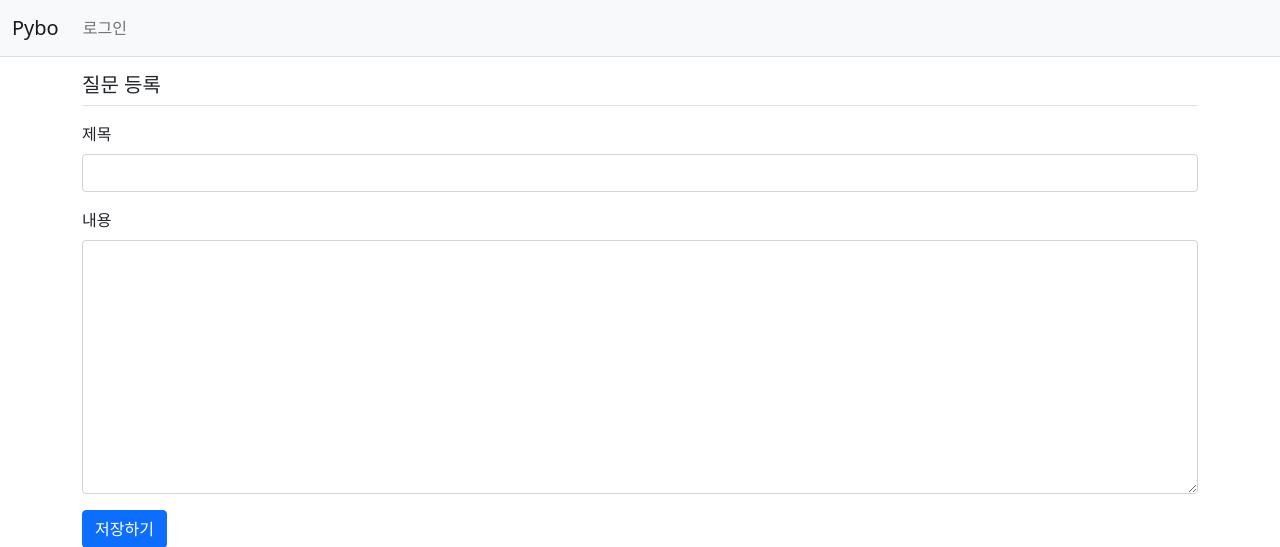
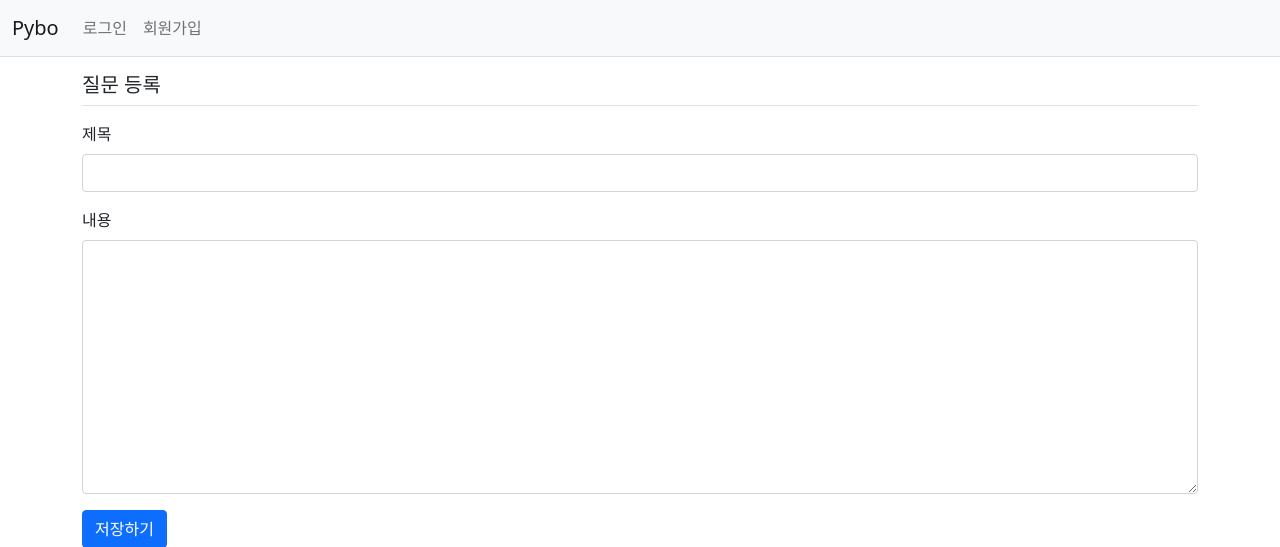
Before and after one commit to LeeHeonWoo1/Django, a Django app: page /pybo/question/create/ in a window 1280 px wide. Shown: the top 547 px of the page. Run offline with Django 4.2, Linux system fonts and the light colour scheme; some libraries are stand-ins or nearby versions.

Commit message:
회원가입 링크 추가

```diff
--- a/projects/web/templates/navbar.html
+++ b/projects/web/templates/navbar.html
@@ -12,13 +12,18 @@
       </button>
       <div class="collapse navbar-collapse" id="navbarSupportedContent">
           <ul class="navbar-nav me-auto mb-2 mb-lg-0">
-              <li class="nav-item">
-                  {% if user.is_authenticated %}
+            <li class="nav-item">
+                {% if user.is_authenticated %}
                     <a class="nav-link" href="{% url 'common:logout' %}"> {{user.username}} (로그아웃) </a>
-                  {% else %}
+                {% else %}
                     <a class="nav-link" href="{% url 'common:login' %}">로그인</a>
-                  {% endif %}
-              </li>
+                {% endif %}
+            </li>
+            <li>
+                {% if not user.is_authenticated %}
+                    <a class="nav-link" href="{% url 'common:signup' %}">회원가입</a>
+                {% endif %}
+            </li>
           </ul>
       </div>
   </div>
```
